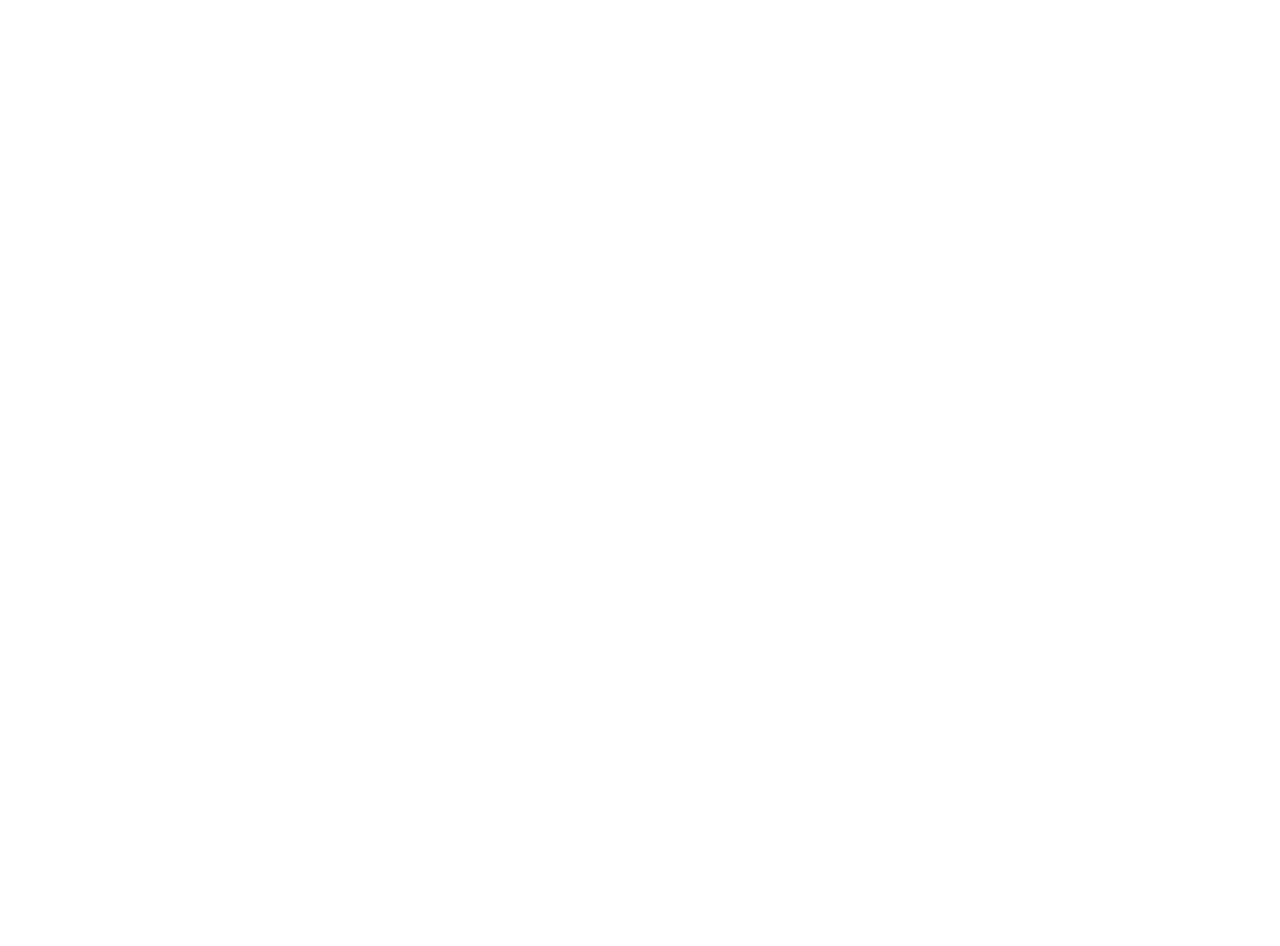
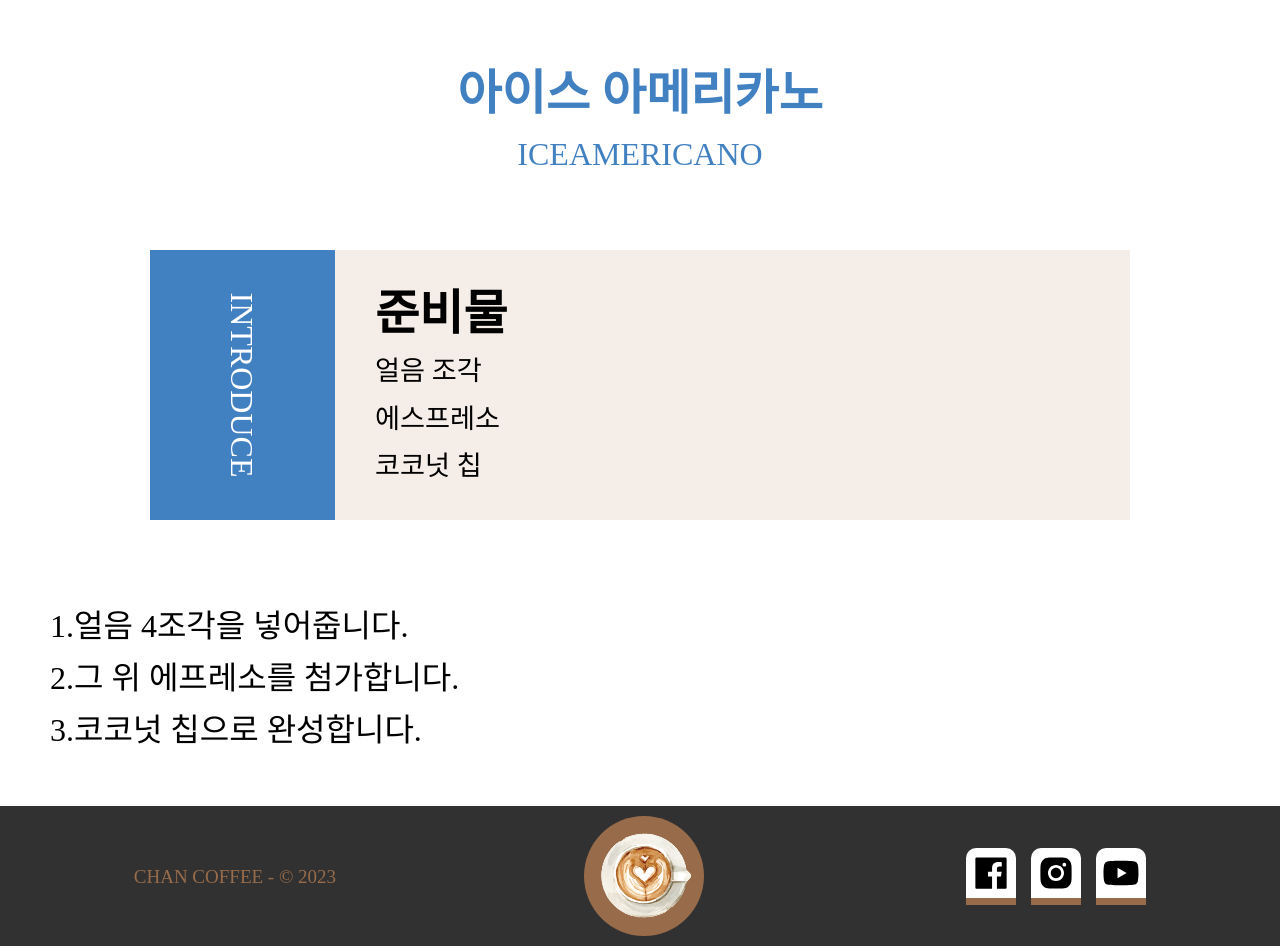
Before and after one commit to chanyoungcoding/Coffee-site, a React (Vite) app in the folder client/: page /recipe in a window 1280 px wide. Before the commit this address had no page. Shown: the part 760-1706 px from the top of the page. Before the commit the page ends 800 px from the top, so only its background shows below. Built offline with nearby package versions, Linux system fonts and the light colour scheme; a web font is replaced by a local one.

Commit message:
recipe 수정중

```diff
--- a/client/src/App.tsx
+++ b/client/src/App.tsx
@@ -8,6 +8,7 @@ import MenuDetail from './components/Menu/MenuDetail'
 import MenuMain from './components/Menu/MenuMain'
 import Test from './components/Test'
 import Country from './components/Country/Country'
+import Recipe from './components/Recipe/Recipe'
 
 const App:React.FC = () => {
   return (
@@ -18,6 +19,7 @@ const App:React.FC = () => {
         <Route path='/menuDetail/:name' element={<MenuDetail/>}/>
         <Route path='/menu' element={<MenuMain/>}/>
         <Route path='/country' element={<Country/>}/>
+        <Route path='/recipe' element={<Recipe/>}/>
       </Route>
     </Routes>
   )
--- a/client/src/components/Navbar.tsx
+++ b/client/src/components/Navbar.tsx
@@ -21,7 +21,7 @@ const Navbar:React.FC = () => {
           <div className={`li__left ${visible ? "visible" : ""}`}>
             <Link to='/'><li>HOME</li></Link>
             <Link to='/menu'><li>MENU</li></Link>
-            <Link to='/menu'><li>RECIPE</li></Link>
+            <Link to='/recipe'><li>RECIPE</li></Link>
           </div>
         </div>
         <div className="li__inner">
--- a/client/src/components/Recipe/Recipe.tsx
+++ b/client/src/components/Recipe/Recipe.tsx
@@ -1,9 +1,34 @@
 import React from "react";
+import imgbox from '../../assets/아이스아메리카노.png';
+
+import '../../styles/recipe.scss';
 
 const Recipe:React.FC = () => {
   return (
     <div className="recipe">
-
+      <div className="recipeimg">
+        <img src={imgbox} alt="#" />
+      </div>
+      <div className="recipe__intro">
+        <h3>아이스 아메리카노</h3>
+        <h1>ICEAMERICANO</h1>
+        <div className="intro__box">
+          <div className="box__left">
+            <p>INTRODUCE</p>
+          </div>
+          <div className="box__right">
+            <p className="right__h1">준비물</p>
+            <p>얼음 조각</p>
+            <p>에스프레소</p>
+            <p>코코넛 칩</p>
+          </div>
+        </div>
+        <div className="recipe__li">
+          <li>1.얼음 4조각을 넣어줍니다.</li>
+          <li>2.그 위 에프레소를 첨가합니다.</li>
+          <li>3.코코넛 칩으로 완성합니다.</li>
+        </div>
+      </div>
     </div>
   );
 }
--- /dev/null
+++ b/client/src/styles/recipe.scss
@@ -0,0 +1,69 @@
+@import './variable.scss';
+
+.recipe {
+  .recipeimg {
+    display: flex;
+    justify-content: center;
+    align-items: center;
+    img {
+      width: 30%;
+      height: 30%;
+      object-fit: cover;
+    }
+  }
+  .recipe__intro {
+    h3 {
+      margin: 50px 0px 20px;
+      color: #4281C1;
+      text-align: center;
+      font-size: 3rem;
+      font-weight: bold;
+    }
+    h1 {
+      color: #4281C1;
+      text-align: center;
+      font-size: 2rem;
+    }
+    .intro__box {
+      margin: 80px 150px;
+      display: flex;
+      background-color: #F5EDE7;
+      .box__left {
+        display: flex;
+        justify-content: center;
+        align-items: center;
+        background-color: #4281C1;
+        p {
+          transform: rotate(90deg);
+          color: white;
+          font-size: 2rem;
+        }
+
+      }
+      .box__right {
+        padding: 30px;
+        flex-grow: 1;
+        .right__h1 {
+          font-size: 3rem;
+          font-weight: bold;
+        }
+        p {
+          padding: 10px;
+          font-size: 1.7rem;
+          font-weight: 300;
+        }
+      }
+    }
+    .recipe__li {
+      width: 1200px;
+      margin: 0 auto 50px;
+      display: flex;
+      flex-direction: column;
+      li {
+        padding: 10px;
+        font-size: 2rem;
+        font-weight: 300;
+      }
+    }
+  }
+}
```
Also changed, not shown: client/src/assets/아이스아메리카노.png (added).
